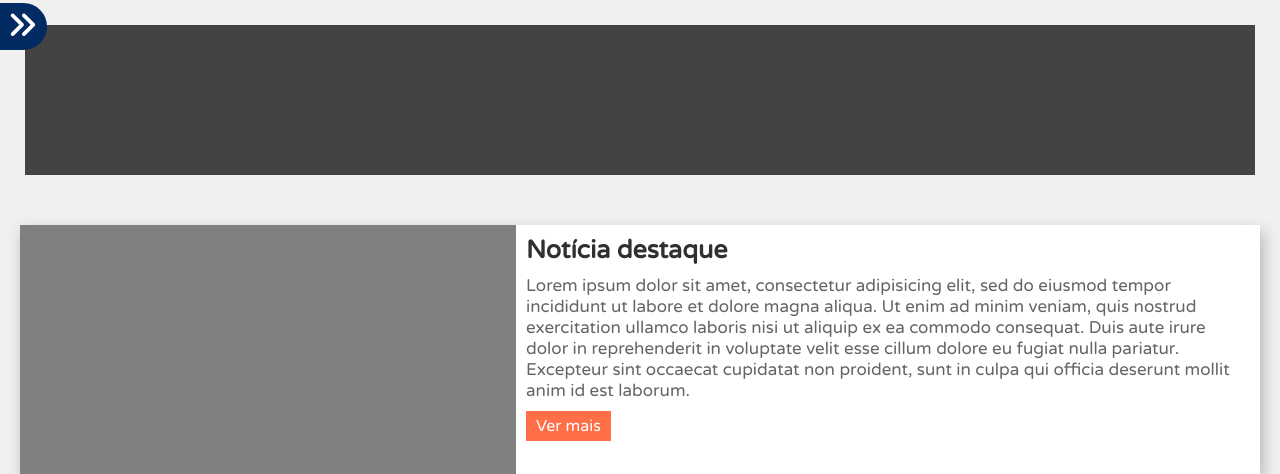
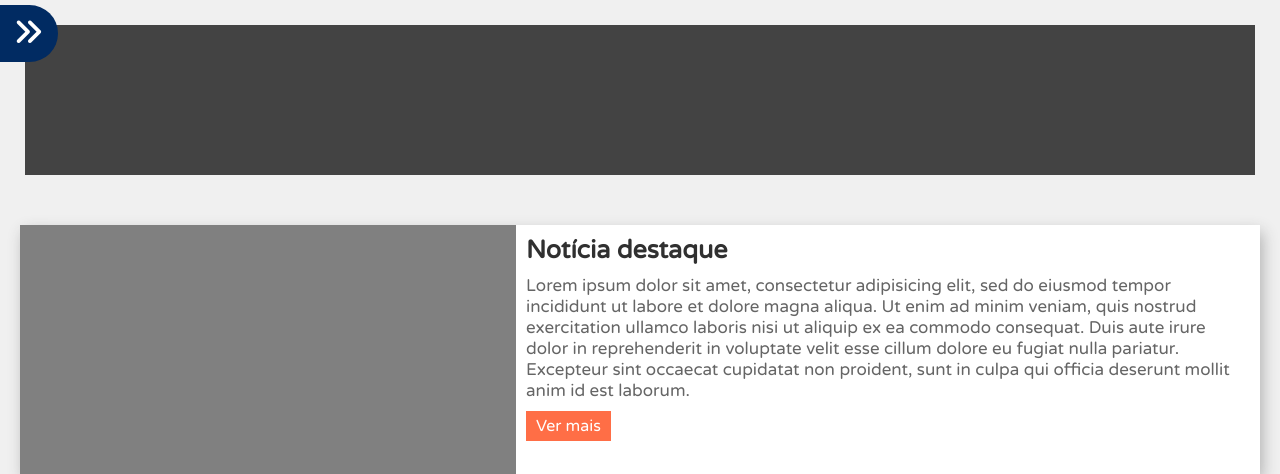
Before and after one commit to Kbakz/portal, a PHP site: page /Portal/ in a window 1280 px wide. Shown: the part 140-614 px from the top of the page. Run offline with PHP 8.4, Linux system fonts and the light colour scheme; some libraries are stand-ins or nearby versions.

Commit message:
Update style.css

```diff
--- a/css/style.css
+++ b/css/style.css
@@ -226,17 +226,16 @@ aside.scroll{
 }
 
 aside > p{
-	color: white;
-	text-align: right;
-	font-size: 30px;
 	background-color: #012b62;
-	padding: 5px 10px;
 	display: inline-block;
 	position: relative;
-	top: -17px;
-	left: 172px;
+	top: -15px;
+	left: 178px;
 	cursor: pointer;
-	border-radius: 0 30px 30px 0;
+	font-size: 30px;
+	color: white;
+	padding: 10px 15px;
+	border-radius: 0 50px 50px 0;
 }
 
 aside .categorias{
```
